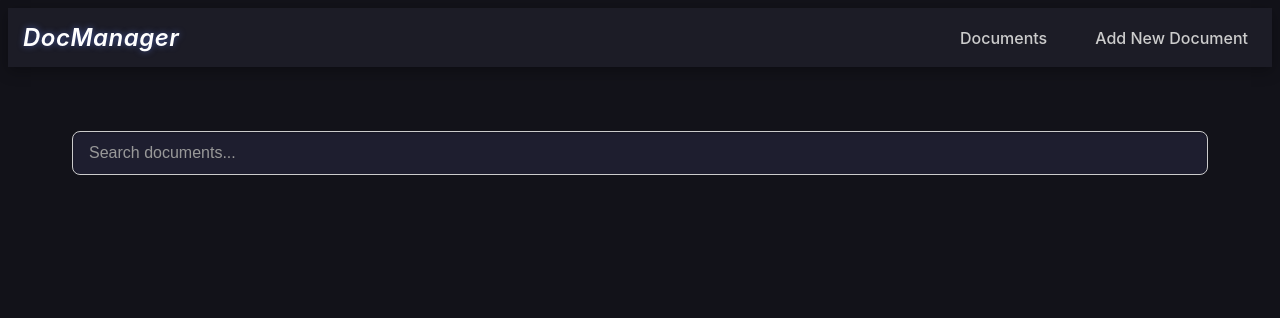
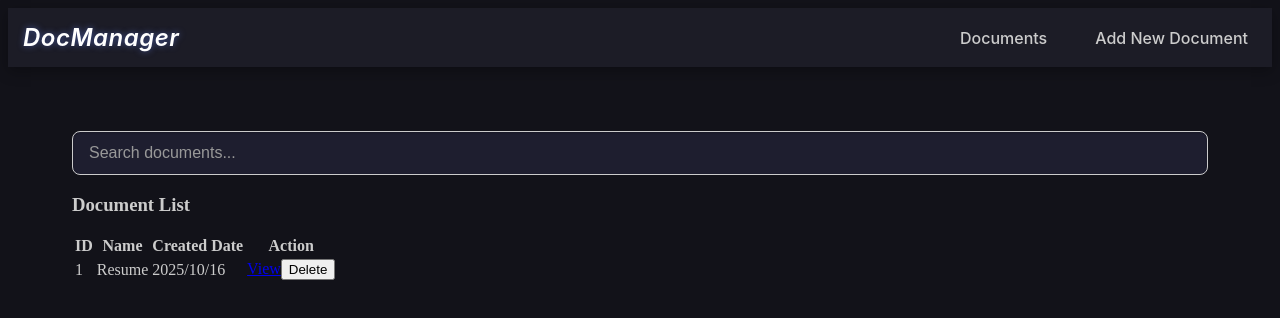
Before and after one commit to Mohamed-ait-alla/doc-management, a Next.js app: page / in a window 1280 px wide. Shown: the top 318 px of the page. Built offline with nearby package versions, Linux system fonts and the light colour scheme.

Commit message:
feat(front-end): create a DocumentList container component

```diff
--- /dev/null
+++ b/app/components/DocList.tsx
@@ -0,0 +1,34 @@
+import Link from "next/link";
+import React from "react";
+
+const DocList = () => {
+    return (
+        <div>
+            <table>
+                <thead>
+                    <tr>
+                        <th>ID</th>
+                        <th>Name</th>
+                        <th>Created Date</th>
+                        <th>Action</th>
+                    </tr>
+                </thead>
+                <tbody>
+                    <tr>
+                        <td>1</td>
+                        <td>Resume</td>
+                        <td>2025/10/16</td>
+                        <td>
+                           <Link href="#">
+                                View
+                           </Link>
+                            <button>Delete</button>
+                        </td>
+                    </tr>
+                </tbody>
+            </table>
+        </div>
+    );
+}
+
+export default DocList;
--- a/app/page.tsx
+++ b/app/page.tsx
@@ -1,5 +1,6 @@
 import Header from "./components/Header";
 import Search from "./components/Search";
+import DocList from "./components/DocList";
 
 export default function Home() {
   return (
@@ -10,7 +11,10 @@ export default function Home() {
       <div className="search-container">
         <Search />
       </div>
-
+      <div className="doc-list-container">
+        <h3>Document List</h3>
+        <DocList />
+      </div>
      </div>
     </div>
   );
```
